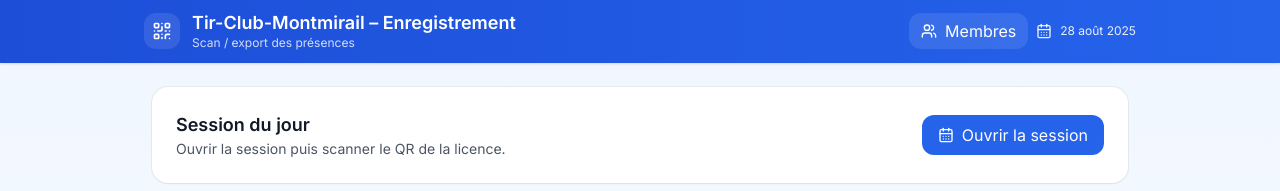
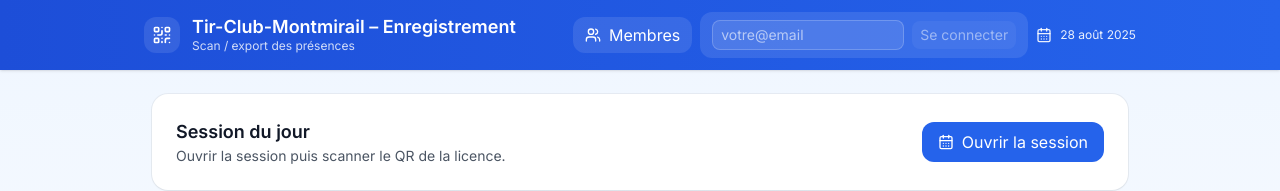
Before and after one commit to ShAkA2K/scan-licences-pwa, a React (Vite) app: page / in a window 1280 px wide. Shown: the top 191 px of the page. Built offline with nearby package versions, Linux system fonts and the light colour scheme; no server answers; the database is empty.

Commit message:
feat(auth): barre de connexion + garde sur ouverture session

```diff
--- a/src/App.tsx
+++ b/src/App.tsx
@@ -7,6 +7,7 @@ import SessionsTable from './components/SessionsTable'
 import TodayEntries from './components/TodayEntries'
 import MembersDialog from './components/MembersDialog'
 import { CalendarDays, QrCode, Users } from 'lucide-react'
+import AuthBar from './components/AuthBar'
 
 function todayInParisISODate(): string {
   return new Intl.DateTimeFormat('en-CA', {
@@ -25,6 +26,11 @@ export default function App() {
   async function openSessionDuJour() {
   setBusy(true); setMsg(null)
   try {
+    const { data: { session } } = await supabase.auth.getSession()
+    if (!session) {
+      setMsg('Veuillez vous connecter avant d’ouvrir la session.')
+      return
+    }
     const date = todayInParisISODate()
     const { data, error } = await supabase
       .from('sessions')
@@ -34,12 +40,13 @@ export default function App() {
     if (error) throw error
     setSessionId(data!.id)
     setMsg('Session ouverte ✅')
-    } catch (e: any) {
+  } catch (e:any) {
     setMsg('Erreur ouverture session: ' + (e?.message || String(e)))
   } finally {
     setBusy(false)
   }
 }
+
 
   return (
     <div className="min-h-screen bg-gradient-to-b from-blue-50 to-white">
@@ -64,6 +71,7 @@ export default function App() {
             >
               <Users className="h-4 w-4" /> Membres
             </button>
+			<AuthBar />
             <div className="hidden sm:flex items-center gap-2 text-white/90">
               <CalendarDays className="h-4 w-4" />
               <span className="text-xs">
--- /dev/null
+++ b/src/components/AuthBar.tsx
@@ -0,0 +1,72 @@
+import { useEffect, useState } from 'react'
+import { supabase } from '../data/supabase'
+
+export default function AuthBar() {
+  const [email, setEmail] = useState('')
+  const [userEmail, setUserEmail] = useState<string | null>(null)
+  const [msg, setMsg] = useState<string | null>(null)
+  const [loading, setLoading] = useState(false)
+
+  async function refresh() {
+    const { data } = await supabase.auth.getSession()
+    setUserEmail(data.session?.user?.email ?? null)
+  }
+
+  useEffect(() => {
+    refresh()
+    const { data: sub } = supabase.auth.onAuthStateChange(() => refresh())
+    return () => sub.subscription.unsubscribe()
+  }, [])
+
+  async function signIn() {
+    setMsg(null); setLoading(true)
+    try {
+      const { error } = await supabase.auth.signInWithOtp({
+        email,
+        options: { emailRedirectTo: window.location.origin }
+      })
+      if (error) throw error
+      setMsg('Email envoyé. Clique le lien de connexion.')
+      setEmail('')
+    } catch (e:any) {
+      setMsg('Erreur connexion: ' + (e?.message || String(e)))
+    } finally {
+      setLoading(false)
+    }
+  }
+
+  async function signOut() {
+    setLoading(true)
+    await supabase.auth.signOut()
+    setLoading(false)
+  }
+
+  return (
+    <div className="rounded-xl bg-white/10 px-3 py-2 text-sm">
+      {userEmail ? (
+        <div className="flex items-center gap-2">
+          <span className="text-white/90">Connecté: <b>{userEmail}</b></span>
+          <button onClick={signOut} className="rounded-lg bg-white/10 px-2 py-1 hover:bg-white/20">Se déconnecter</button>
+        </div>
+      ) : (
+        <div className="flex items-center gap-2">
+          <input
+            type="email"
+            value={email}
+            onChange={e=>setEmail(e.target.value)}
+            placeholder="votre@email"
+            className="w-48 rounded-lg border border-white/20 bg-white/10 px-2 py-1 text-white placeholder-white/60 outline-none"
+          />
+          <button
+            onClick={signIn}
+            disabled={loading || !email}
+            className="rounded-lg bg-white/10 px-2 py-1 hover:bg-white/20 disabled:opacity-50"
+          >
+            {loading ? '...' : 'Se connecter'}
+          </button>
+          {msg && <span className="ml-2 text-white/90">{msg}</span>}
+        </div>
+      )}
+    </div>
+  )
+}
```
Lines whose indentation alone changed are shown as unchanged.
